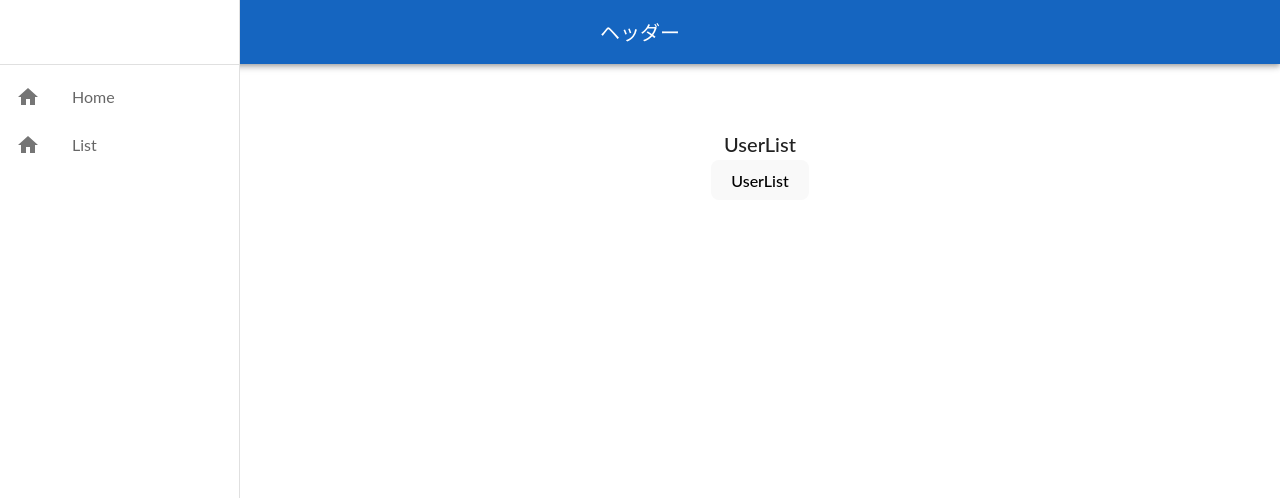
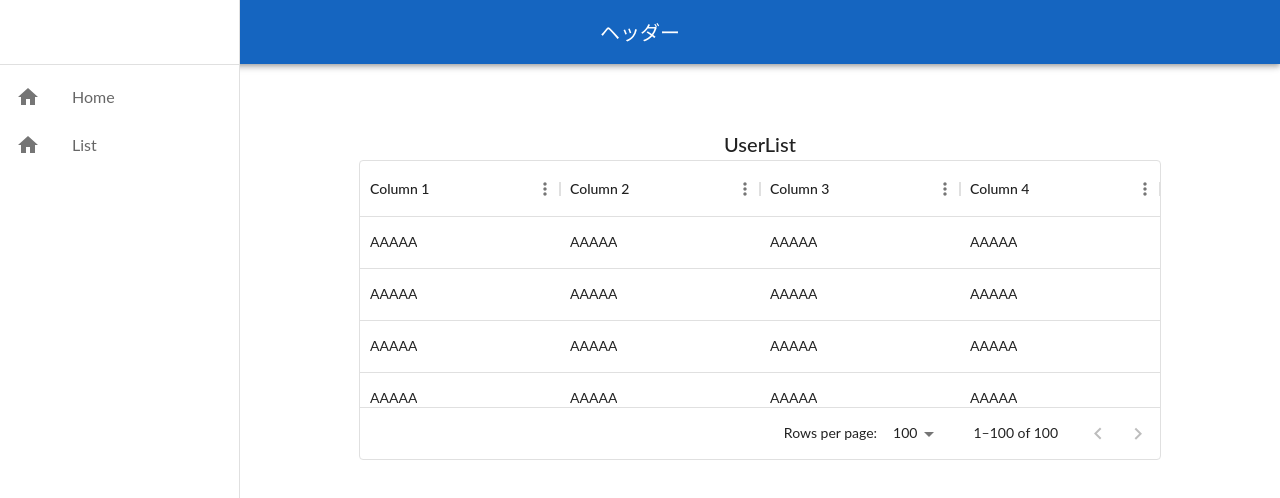
Before and after one commit to adtak/learning-react, a React (Vite) app: page /list in a window 1280 px wide. Shown: the top 498 px of the page. Built offline with nearby package versions, Linux system fonts and the light colour scheme.

Commit message:
add DataGrid

```diff
--- a/src/components/Pages/UserList.tsx
+++ b/src/components/Pages/UserList.tsx
@@ -1,10 +1,24 @@
+import { DataGrid, GridRowsProp, GridColDef } from "@mui/x-data-grid";
 import Template from "./Template";
+
+const rows: GridRowsProp = Array.from({ length: 100 }, (_, i) => {
+  return { id: i, col1: "AAAAA", col2: "AAAAA", col3: "AAAAA", col4: "AAAAA" };
+});
+
+const columns: GridColDef[] = [
+  { field: "col1", headerName: "Column 1", width: 200 },
+  { field: "col2", headerName: "Column 2", width: 200 },
+  { field: "col3", headerName: "Column 3", width: 200 },
+  { field: "col4", headerName: "Column 4", width: 200 },
+];
 
 export default function UserList() {
   return (
     <>
       <Template title="UserList">
-        <button>UserList</button>
+        <div style={{ height: 300, width: "100%" }}>
+          <DataGrid rows={rows} columns={columns} />
+        </div>
       </Template>
     </>
   );
```
